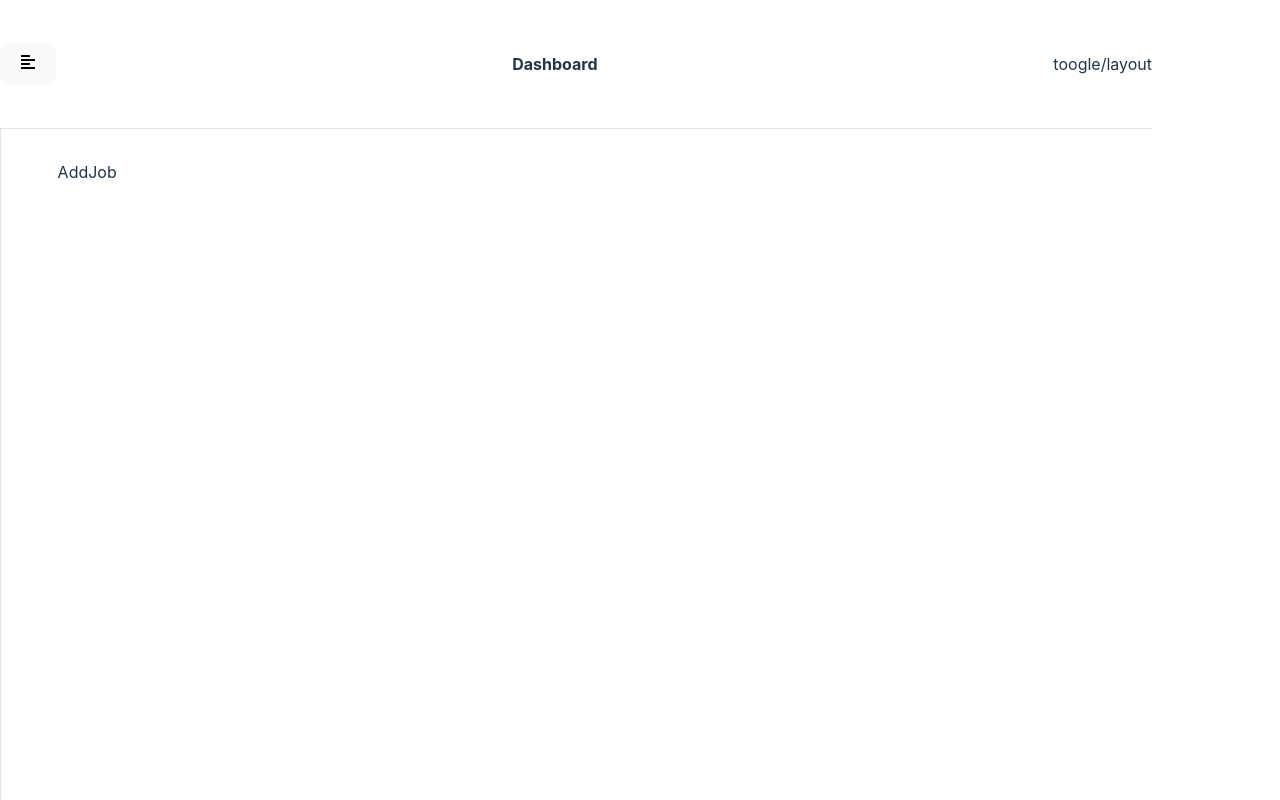
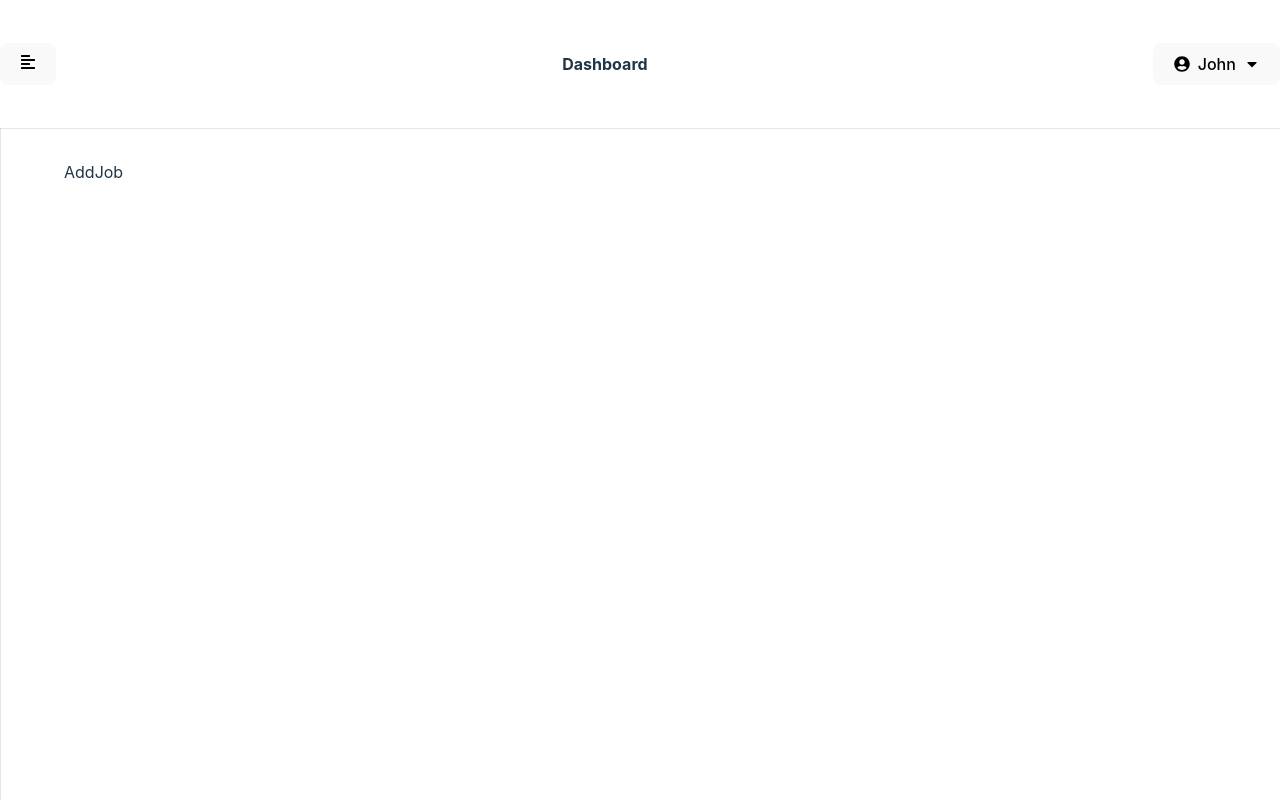
Before and after one commit to AwaisAli-17/Jobily, a React (Vite) app in the folder jobily-client/: page /dashboard in a window 1280 px wide. Built offline with nearby package versions, Linux system fonts and the light colour scheme.

Commit message:
Logout Button

```diff
--- a/jobily-client/src/assets/css/bigSidebar.module.css
+++ b/jobily-client/src/assets/css/bigSidebar.module.css
@@ -10,6 +10,7 @@
     width: 250px;
     margin-left: -250px;
     box-shadow: 0 0 0 1px rgba(0, 0, 0, 0.1);
+    transition: margin-left 0.3s ease-in-out;
   }
   .content {
     position: sticky;
@@ -27,7 +28,6 @@
 
   .showSidebar {
     margin-left: 0;
-    transition: 0.5s ease-in-out;
   }
 
   .navLinks {
--- /dev/null
+++ b/jobily-client/src/assets/css/logout.module.css
@@ -0,0 +1,24 @@
+* {
+  position: relative;
+}
+
+.logoutButton {
+  position: relative;
+  display: flex;
+  flex-direction: row;
+  justify-content: center;
+  align-items: center;
+  gap: 0.5rem;
+}
+
+.dropdown {
+  position: absolute;
+  top: 1.5rem;
+  width: 100%;
+  text-align: center;
+  background: #c7f2de;
+}
+
+.hideDropdown {
+  display: none;
+}
--- a/jobily-client/src/assets/css/navbar.module.css
+++ b/jobily-client/src/assets/css/navbar.module.css
@@ -11,7 +11,7 @@
   justify-content: space-between;
   box-shadow: 0 1px 0 0 rgba(0, 0, 0, 0.1);
   background: #ffffff;
-  width: 90vw;
+  width: 100vw;
 }
 
 .toggleButton {
--- /dev/null
+++ b/jobily-client/src/components/Logout.jsx
@@ -0,0 +1,35 @@
+import React, { useContext, useState } from "react";
+import { FaUserCircle, FaCaretDown } from "react-icons/fa";
+import { DashboardContext } from "../pages/DashboardLayout";
+import styles from "../assets/css/logout.module.css";
+
+const Logout = () => {
+  const [showLogout, setShowLogout] = useState(false);
+  const { user, logoutUser } = useContext(DashboardContext);
+  return (
+    <div>
+      <div>
+        <button
+          type="button"
+          className={styles.logoutButton}
+          onClick={() => setShowLogout(!showLogout)}
+        >
+          <FaUserCircle />
+          {user?.name}
+          <FaCaretDown />
+        </button>
+      </div>
+      <div>
+        <button
+          type="button"
+          className={`${showLogout ? styles.dropdown : styles.hideDropdown}`}
+          onClick={logoutUser}
+        >
+          Logout
+        </button>
+      </div>
+    </div>
+  );
+};
+
+export default Logout;
--- a/jobily-client/src/components/Navbar.jsx
+++ b/jobily-client/src/components/Navbar.jsx
@@ -4,6 +4,7 @@ import logo from "../assets/images/jobily-logo.png";
 import styles from "../assets/css/navbar.module.css";
 import { DashboardContext } from "../pages/DashboardLayout";
 import style from "../assets/css/navbar.module.css";
+import Logout from "./Logout";
 const Navbar = () => {
   const { toogleSideBar } = useContext(DashboardContext);
   return (
@@ -17,7 +18,9 @@ const Navbar = () => {
         <img src={logo} alt="Jobily Logo" className={styles.logo} />
         <h4>Dashboard</h4>
       </div>
-      <div>toogle/layout</div>
+      <div>
+        <Logout />
+      </div>
     </div>
   );
 };
```
